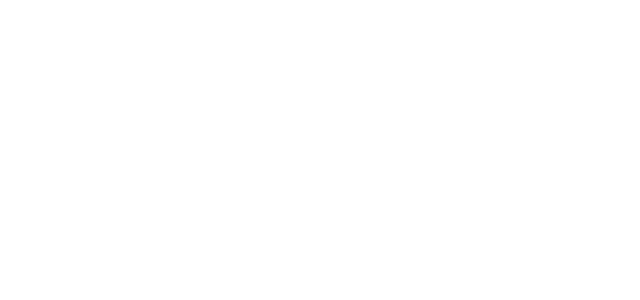
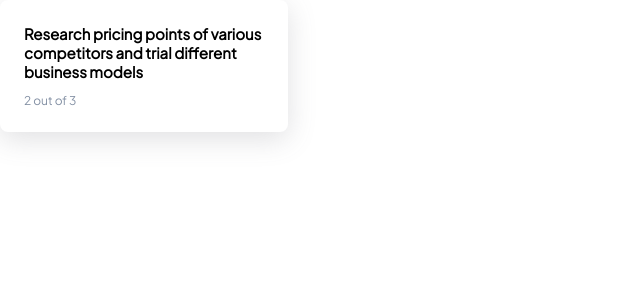
Before and after one commit to kielonl/kanban-task-management, a React (Vite) app in the folder ui/: page / in a window 1280 px wide. Shown: the top 300 px of the page, without its empty margins (0-640 px from the left). Built offline with nearby package versions, Linux system fonts and the light colour scheme.

Commit message:
added task component; general design fixes in components

```diff
--- a/ui/src/App.tsx
+++ b/ui/src/App.tsx
@@ -1,7 +1,41 @@
 import "./App.scss";
+import { TaskProps } from "./types";
+import { Task } from "./components/Task/Task";
+
+const tasks: TaskProps[] = [
+  {
+    id: "1",
+    title:
+      "Research pricing points of various competitors and trial different business models",
+    description:
+      "We know what we're planning to build for version one. Now we need to finalise the first pricing model we'll use. Keep iterating the subtasks until we have a coherent proposition.",
+    status: "doing",
+    subtasks: [
+      {
+        title: "Research competitor pricing and business models",
+        isCompleted: true,
+      },
+      {
+        title: "Outline a business model that works for our solution",
+        isCompleted: true,
+      },
+      {
+        title:
+          "Talk to potential customers about our proposed solution and ask for fair price expectancy",
+        isCompleted: false,
+      },
+    ],
+  },
+];
 
 function App() {
-  return <div className="App"></div>;
+  return (
+    <div className="App">
+      {tasks.map((task) => {
+        return <Task {...task} key={task.id} />;
+      })}
+    </div>
+  );
 }
 
 export default App;
--- a/ui/src/components/Checkbox/Checkbox.scss
+++ b/ui/src/components/Checkbox/Checkbox.scss
@@ -13,7 +13,7 @@
   line-height: auto;
   background: $idle-light;
   padding: 0.75em 0.35em;
-  margin: 0.4em;
+  margin: 0.4em 0;
   width: 100%;
 
   &:hover {
--- a/ui/src/components/Dropdown/Dropdown.scss
+++ b/ui/src/components/Dropdown/Dropdown.scss
@@ -4,7 +4,7 @@
 $light-gray: #2b2c37;
 
 .dropdown-wrapper {
-  width: 20%;
+  width: 100%;
   .dropdown-header {
     display: flex;
     flex-direction: row;
--- a/ui/src/components/Modal/Modal.scss
+++ b/ui/src/components/Modal/Modal.scss
@@ -11,9 +11,8 @@
 .modal-wrapper {
   z-index: 1000;
   position: fixed;
-  width: 35%;
-  max-height: 75%;
-  overflow-y: scroll;
+  width: 30rem;
+  overflow: hidden;
   background: white;
 
   transform: translate(-50%, -50%);
--- /dev/null
+++ b/ui/src/components/Task/Task.scss
@@ -0,0 +1,27 @@
+$medium-gray: #828fa3;
+
+.task-wrapper {
+  display: flex;
+  flex-direction: column;
+  background: white;
+  padding: 1.5rem;
+  box-shadow: rgba(100, 100, 111, 0.2) 0px 7px 29px 0px;
+  width: 15em;
+  border-radius: 8px;
+
+  .task-subtasks {
+    margin-top: 1em;
+    color: $medium-gray;
+  }
+}
+
+.task-modal-container {
+  padding: 2rem;
+  & > * {
+    margin-bottom: 1rem;
+  }
+  .task-modal-substasks-done,
+  .task-modal-description {
+    color: $medium-gray;
+  }
+}
--- /dev/null
+++ b/ui/src/components/Task/Task.tsx
@@ -0,0 +1,56 @@
+import { useState } from "react";
+import { TaskProps } from "../../types";
+import { Checkbox } from "../Checkbox/Checkbox";
+import { Dropdown } from "../Dropdown/Dropdown";
+import { DropdownItem } from "../Dropdown/DropdownItem";
+import { Modal } from "../Modal/Modal";
+import { Typography } from "../Typography/Typography";
+import "./Task.scss";
+
+export const Task: React.FC<TaskProps> = ({ ...data }) => {
+  const { title, description, status, subtasks } = data;
+  const [showModal, setShowModal] = useState<boolean>(false);
+
+  const doneSubtasks: number = subtasks.filter(
+    (subtask) => subtask.isCompleted
+  ).length;
+
+  return (
+    <>
+      {/* not sure about it, might delete later */}
+      <Modal isShown={showModal} hide={() => setShowModal(false)}>
+        <div className="task-modal-container">
+          <Typography variant="L" className="task-modal-title">
+            {title}
+          </Typography>
+          <Typography variant="BodyL" className="task-modal-description">
+            {description}
+          </Typography>
+          <Typography variant="BodyM" className="task-modal-substasks-done">
+            Subtasks ({doneSubtasks} of {subtasks.length})
+          </Typography>
+          {subtasks.map((subtask, index) => (
+            <Checkbox
+              label={subtask.title}
+              id={String(index)}
+              isChecked={subtask.isCompleted}
+            />
+          ))}
+          <Dropdown>
+            <DropdownItem name="todo" />
+            <DropdownItem name="doing" />
+            <DropdownItem name="done" />
+          </Dropdown>
+        </div>
+      </Modal>
+      <div className="task-wrapper" onClick={() => setShowModal(true)}>
+        <Typography variant="M" className="task-title">
+          {title}
+        </Typography>
+        <Typography variant="BodyM" className="task-subtasks">
+          {doneSubtasks} out of {subtasks.length}
+        </Typography>
+      </div>
+    </>
+  );
+};
--- a/ui/src/components/Typography/Typography.scss
+++ b/ui/src/components/Typography/Typography.scss
@@ -19,11 +19,17 @@
 
 .typography--variant-L {
   font-weight: bold;
+  font-size: 18px;
+  line-height: 23px;
+}
+
+.typography--variant-M {
+  font-weight: bold;
   font-size: 15px;
   line-height: 19px;
 }
 
-.typography--variant-M {
+.typography--variant-S {
   font-weight: bold;
   font-size: 12px;
   line-height: 15px;
--- a/ui/src/components/Typography/Typography.tsx
+++ b/ui/src/components/Typography/Typography.tsx
@@ -6,6 +6,7 @@
 interface TypographyProps {
   variant?: Variant;
   children: React.ReactNode;
+  className?: string;
 }
 
 const variantsMapping: { [key in Variant]: Component } = {
@@ -20,11 +21,15 @@
 export const Typography: React.FC<TypographyProps> = ({
   variant,
   children,
+  className,
 }) => {
   const Component: Component = variant ? variantsMapping[variant] : "p";
 
   return (
-    <Component className={`typography--variant-${variant}`} color="red">
+    <Component
+      className={`typography--variant-${variant} ${className}`}
+      color="red"
+    >
       {children}
     </Component>
   );
```
Also changed, not shown: ui/src/types.d.ts (added, +12 -0 lines).
